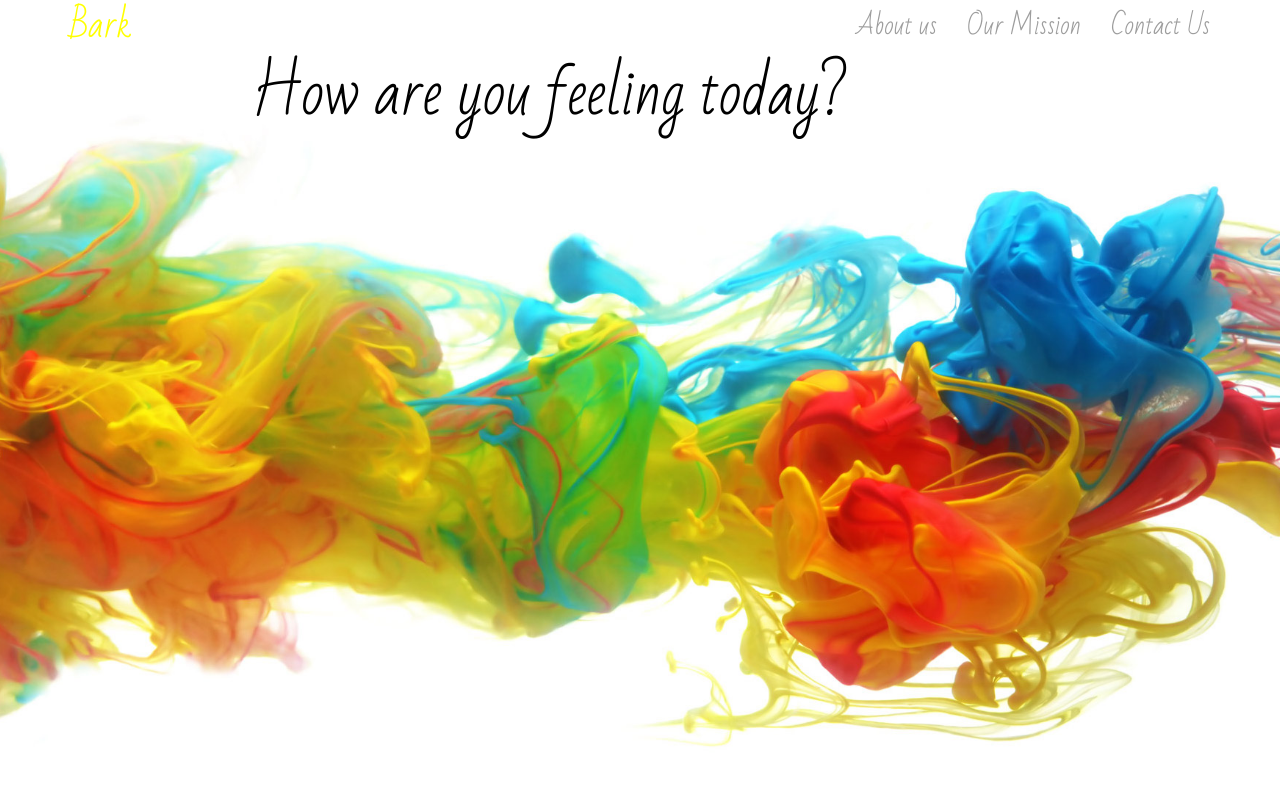
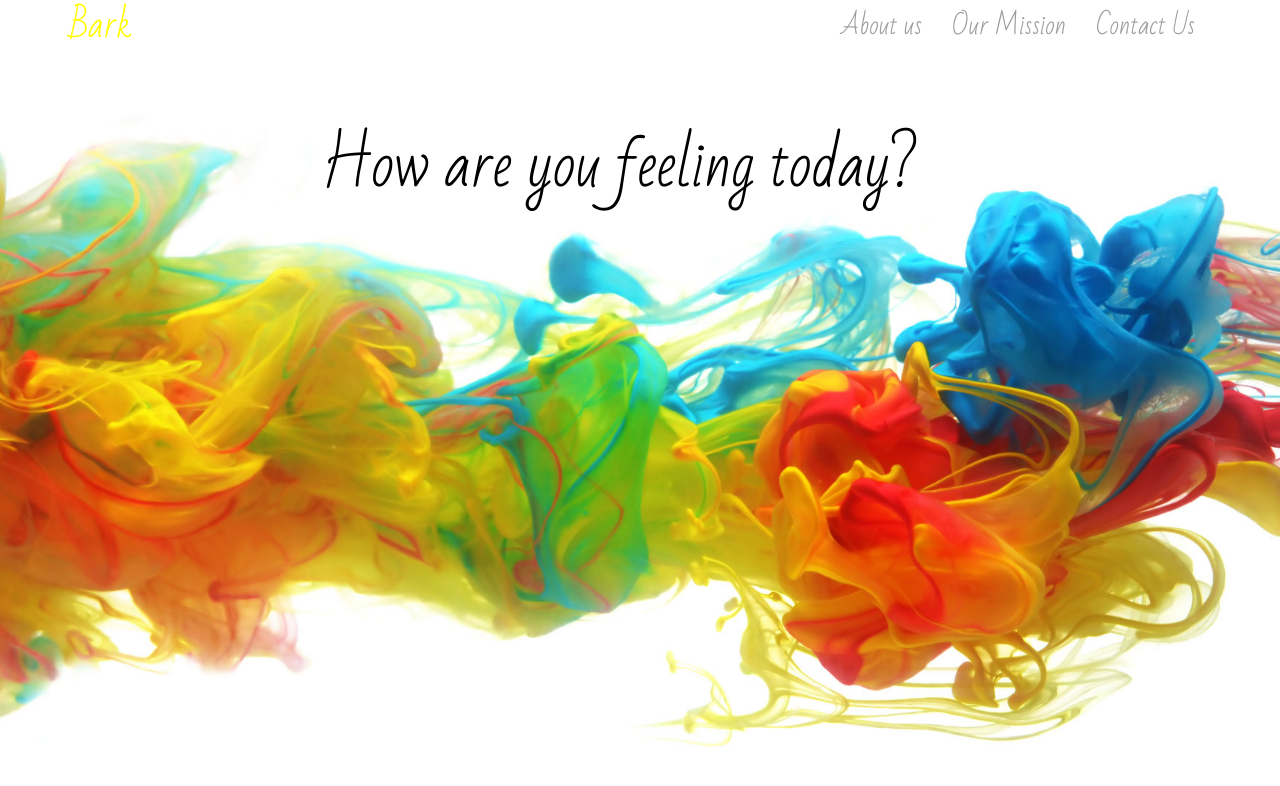
Before and after one commit to IrisRevol/Revolansie, a plain HTML site: page index.html in a window 1280 px wide. Drawn offline with Linux system fonts and the light colour scheme.

Commit message:
Update index.html

```diff
--- a/index.html
+++ b/index.html
@@ -7,7 +7,7 @@
 <link href="https://fonts.googleapis.com/css?family=Bad+Script" rel="stylesheet">
 </head>
 <body>
-<nav class="navbar navbar-inverse navbar-fixed-top">
+<nav class="navbar navbar-inverse">
     <div class="container">
       <div class="navbar-header">
         <button type="button" class="collapsed navbar-toggle" data-toggle="collapse" data-target="#bs-example-navbar-collapse-9" aria-expanded="false">
@@ -25,9 +25,8 @@
           </div>
         </div>
       </nav>
-    <div class='jumbatron'>
+      <div class= "container">
       <h1> How are you feeling today? </h1>
-    </div>
     </div>
     </body>
   </html>
```
